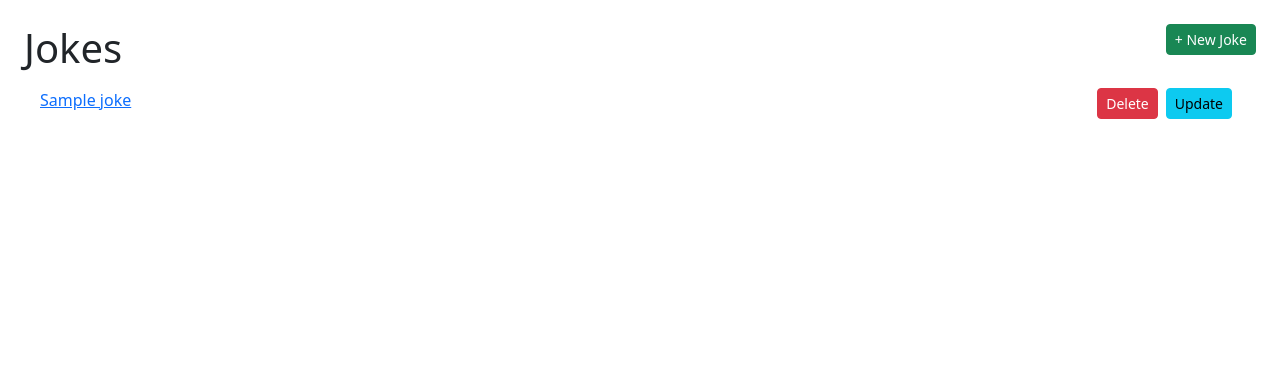
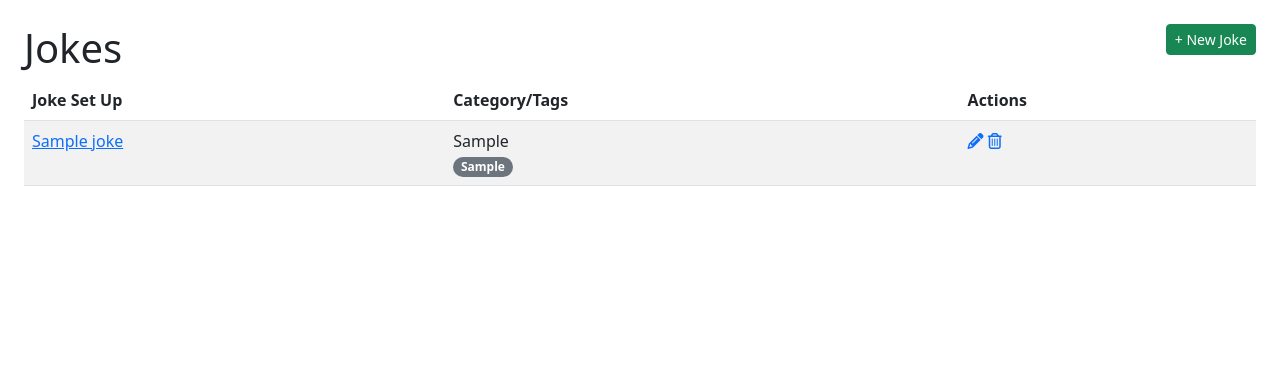
Before and after one commit to heather-cunningham/djangojokes.com, a Django app: page /jokes/ in a window 1280 px wide. Shown: the part 64-449 px from the top of the page. Run offline with Django 5.2, Linux system fonts and the light colour scheme; tables that the repository leaves empty hold one stand-in row (values such as "Sample post"); some libraries are stand-ins or nearby versions.

Commit message:
forms-widgets: Made the Joke list into a table

```diff
--- a/templates/jokes/joke_list.html
+++ b/templates/jokes/joke_list.html
@@ -8,32 +8,41 @@ Jokes
 <a id="add-joke-btn" class="btn btn-success btn-sm float-end" href="{% url 'jokes:create' %}">
   + New Joke
 </a>
+
 <h1>Jokes</h1>
-<ul class="list-group list-group-flush mb-3">
-  {% for joke in joke_list %}
-  <li class="list-group-item">
-    <!-- With passing a ref of `get_absolute_url()` from the `jokes.models.py` for the `href`:  -->
-    <a id="joke-{{joke.id}}" href="{{ joke.get_absolute_url }}">{{ joke.question }}</a>
-    <!-- In the url tag below, think of a tag as a fcn with ea. subsequent item
-      being an argument passed to that fcn. So, the following url tag becomes:
-       `url('joke', joke.slug)`  -->
-    <a id="update-joke-{{joke.id}}-btn" class="btn btn-info btn-sm float-end me-2"
-      href="{% url 'jokes:update' joke.slug %}">
-      Update
-    </a>
-    <a id="delete-joke-{{joke.id}}-btn" class="btn btn-danger btn-sm float-end me-2"
-    href="{% url 'jokes:delete' joke.slug %}">
-      Delete
-    </a>
-  </li>
-  {% endfor %}
-</ul>
-<!-- ABOVE FOR LOOP
-       --------------
-       The double curly braces hold a template variable (or expression) that should be evaluated.
-       This FOR loop is the Django template equivalent of python's:
 
-          for joke in Joke.objects.all():
-                print(f'\n    <li class="list-group-item">{joke.question}</li>\n')
-    -->
+<div class="table-responsive">
+  <table id="jokes-list-tbl" class="table table-striped" style="min-width: 500px">
+    <thead>
+      <tr>
+        <th>Joke Set Up</th>
+        <th>Category/Tags</th>
+        <th>Actions</th>
+      </tr>
+    </thead>
+    <tbody>
+      {% for joke in joke_list %}
+      <tr>
+        <td>
+          <a id="joke-{{joke.id}}" href="{{ joke.get_absolute_url }}">{{ joke.question }}</a>
+        </td>
+        <td>
+          <span id="joke-{{joke.id}}-category">{{ joke.category.category }}</span>
+          <br />
+          {% for tag in joke.tags.all %}
+            <span id="joke-{{joke.id}}-tag-{{tag.id}}"
+              class="badge rounded-pill bg-secondary">{{ tag.tag }}</span>
+          {% endfor %}
+        </td>
+        <td>
+          <a id="update-joke-{{joke.id}}-btn" href="{% url 'jokes:update' joke.slug %}"
+            name="Update" alt="Update joke"><i class="fas fa-pencil-alt"></i></a>
+          <a id="delete-joke-{{joke.id}}-btn" href="{% url 'jokes:delete' joke.slug %}"
+            name="Delete" alt="Delete joke"><i class="far fa-trash-alt"></i></a>
+        </td>
+      </tr>
+      {% endfor %}
+    </tbody>
+  </table>
+</div>
 {% endblock %}
```
Also changed, not shown: templates/jokes/joke_detail.html (+31 -8 lines), 1 other file.
